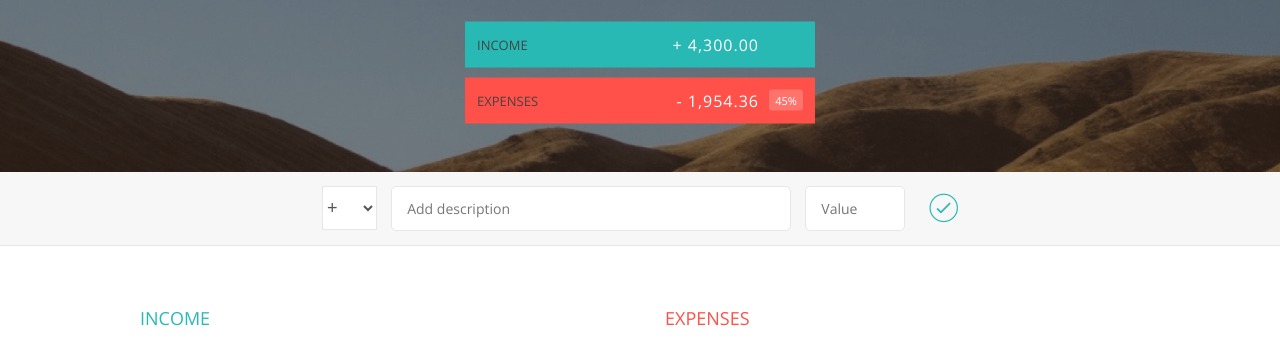
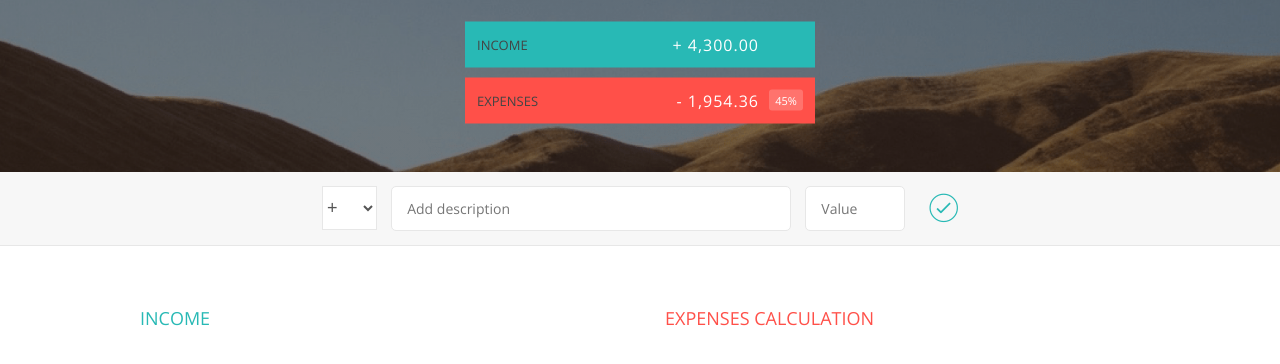
Before and after one commit to CihatBaran/JavaScript-Budget-App, a plain HTML site: page index.html in a window 1280 px wide. Shown: the part 148-512 px from the top of the page. Drawn offline with nearby package versions, Linux system fonts and the light colour scheme.

Commit message:
second commmit

```diff
--- a/app.js
+++ b/app.js
@@ -0,0 +1 @@
+//This is beginning of Script
--- a/index.html
+++ b/index.html
@@ -84,7 +84,7 @@
 
 
                 <div class="expenses">
-                    <h2 class="expenses__title">Expenses</h2>
+                    <h2 class="expenses__title">Expenses Calculation</h2>
 
                     <div class="expenses__list">
 
```
